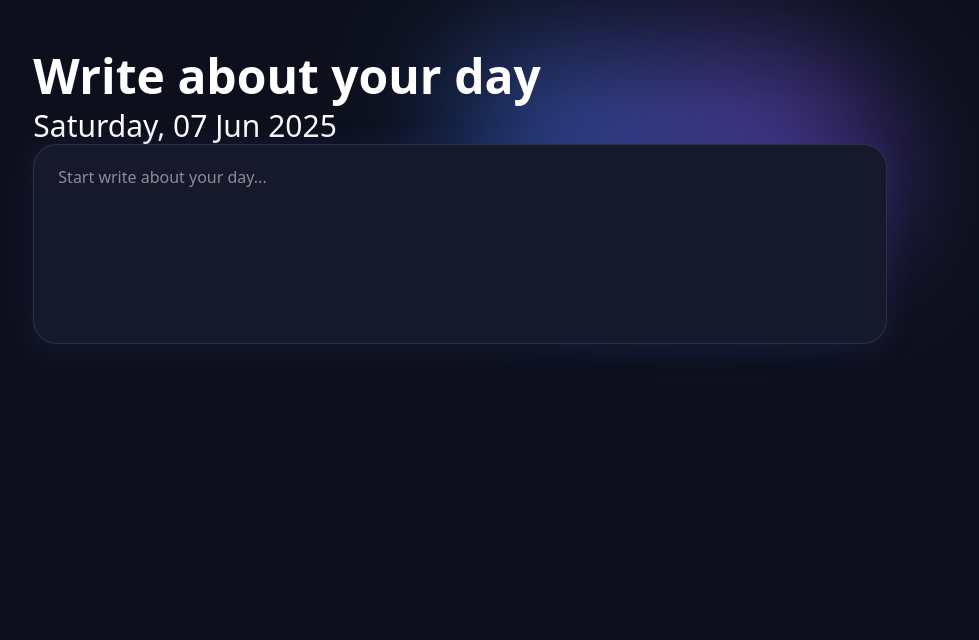
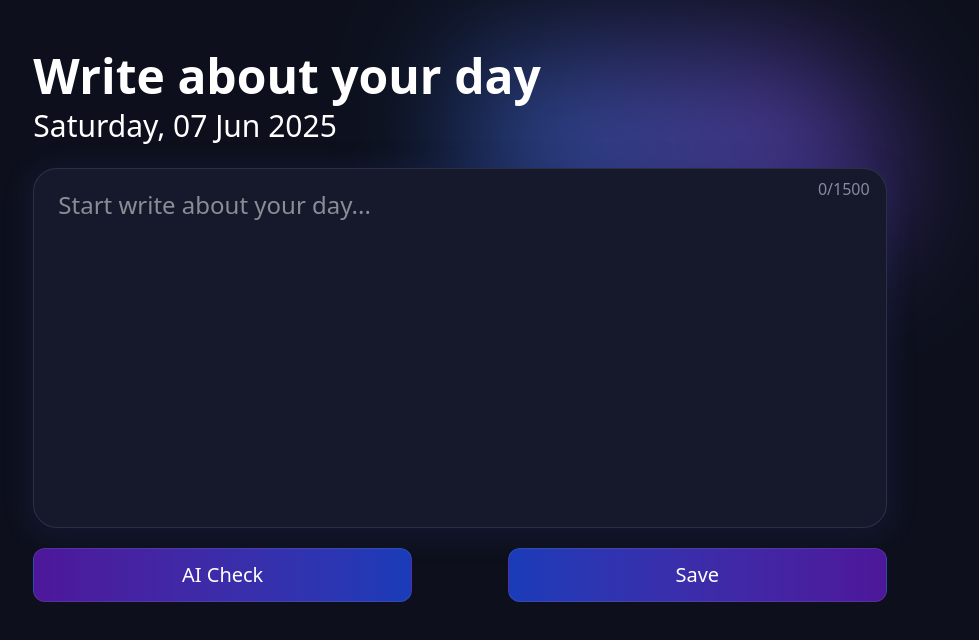
Before and after one commit to vadimBRR/nemairo-diary-app, a Next.js app: page /create in a window 1280 px wide. Shown: the top 640 px of the page, without its empty margins (180-1159 px from the left). Built offline with nearby package versions, Linux system fonts and the light colour scheme.

Commit message:
add create page (ui)

```diff
--- a/app/create/page.tsx
+++ b/app/create/page.tsx
@@ -1,11 +1,37 @@
-import Card from '@/components/Card'
+"use client"
 import Container from '@/components/Container'
-import Input from '@/components/ui/Input'
+import Button from '@/components/ui/Button'
+import { useState } from 'react'
 
 const CreatePage = () => {
-	return <Container title="Write about your day" isDisplay={false}>
-    <Input/>
-  </Container>
+	const [text, setText] = useState('')
+
+	return (
+		<Container title='Write about your day' isDisplay={false}>
+			<div className=''>
+				<div className='py-5 w-full h-90 bg-red-500 bg-card border custom-border custom-shadow  rounded-3xl relative'>
+					<textarea
+						className='px-6  resize-none font-light text-2xl w-full h-full outline-none '
+						value={text}
+						onChange={e => setText(e.currentTarget.value)}
+						placeholder='Start write about your day...'
+						maxLength={1500}
+					/>
+					<div className='absolute right-4 top-2'>
+						<h3 className='text-dark-white'>{text.length}/1500</h3>
+					</div>
+				</div>
+				<div className='w-full flex flex-row justify-between gap-24 mt-5'>
+					<Button className='w-full py-3 bg-gradient-to-r from-violet-900 to-blue-800  border custom-border rounded-xl text-xl'>
+						AI Check
+					</Button>
+					<Button className='w-full py-3 bg-gradient-to-r from-blue-800 to-violet-900 border custom-border rounded-xl text-xl'>
+						Save
+					</Button>
+				</div>
+			</div>
+		</Container>
+	)
 }
 
 export default CreatePage
--- a/app/globals.css
+++ b/app/globals.css
@@ -65,5 +65,30 @@
 body {
   background: var(--background);
   color: var(--foreground);
-  /* font-family: Pop, Helvetica, sans-serif; */
 }
+
+textarea::-webkit-scrollbar {
+  width: 6px;
+}
+
+textarea::-webkit-scrollbar-track {
+  background: var(--color-card);
+}
+
+textarea::-webkit-scrollbar-thumb {
+  background-color: var(--color-dark-white);
+  border-radius: 9999px;
+}
+
+html::-webkit-scrollbar {
+  width: 8px;
+}
+
+html::-webkit-scrollbar-track {
+  background: var(--background);
+}
+
+html::-webkit-scrollbar-thumb {
+  background-color: var(--color-dark-white);
+  border-radius: 9999px;
+}
--- a/app/page.tsx
+++ b/app/page.tsx
@@ -1,6 +1,7 @@
 import CardList from '@/components/CardList'
 import Container from '@/components/Container'
 import HomeButtons from '@/components/HomeButtons'
+import Button from '@/components/ui/Button'
 import { getTodayFormatted } from '@/utils/formatDate'
 import Image from 'next/image'
 
@@ -8,6 +9,7 @@ export default function Home() {
 	return (
 		<Container title={'Hey Vadym, how are you feeling today?'}>
 			<CardList />
+
 		</Container>
 	)
 }
--- a/components/CardList.tsx
+++ b/components/CardList.tsx
@@ -95,7 +95,7 @@ const CardList = () => {
 	]
 
 	return (
-		<div className='mt-6'>
+		<div className=''>
 			{cards.map(card => (
 				<Card key={card.id} {...card} />
 			))}
--- a/components/Container.tsx
+++ b/components/Container.tsx
@@ -11,9 +11,9 @@ const Container = ({
 	isDisplay?: boolean
 }) => {
 	return (
-		<div className='w-2/3 mx-auto min-h-screen py-12'>
+		<div className='w-2/3 mx-auto min-h-screen py-12 '>
 			<h1 className='text-5xl font-bold lg:w-2/3 leading-14'>{title}</h1>
-			<div className=' mt-1 flex w-full items-end justify-between'>
+			<div className=' mt-1 flex w-full items-end justify-between mb-6'>
 				<h2 className='font-light text-3xl'>{getTodayFormatted()}</h2>
 				{isDisplay && <HomeButtons />}
 			</div>
--- a/components/ui/Input.tsx
+++ b/components/ui/Input.tsx
@@ -5,13 +5,17 @@ import { useState } from 'react'
 const Input = () => {
 	const [text, setText] = useState('')
 	return (
-		<div>
+		<div className='py-5 w-full h-90 bg-red-500 bg-card border custom-border custom-shadow  rounded-3xl relative'>
 			<textarea
-				className='bg-card border custom-border custom-shadow px-6 py-5 rounded-3xl w-full h-50 resize-none '
+				className='px-6  resize-none font-light text-2xl w-full h-full outline-none '
 				value={text}
 				onChange={e => setText(e.currentTarget.value)}
-        placeholder='Start write about your day...'
+				placeholder='Start write about your day...'
+        maxLength={1500}
 			/>
+      <div className="absolute right-4 top-2">
+        <h3 className='text-dark-white'>{text.length}/1500</h3>
+      </div>
 		</div>
 	)
 }
```
